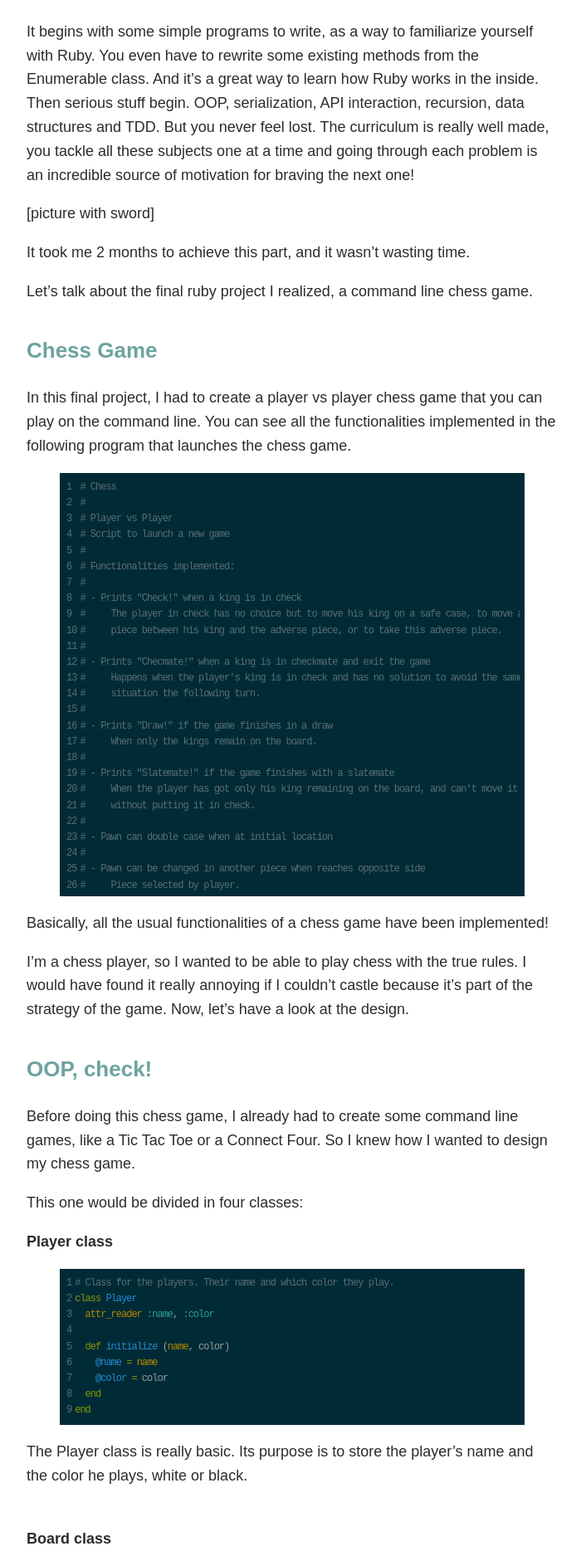
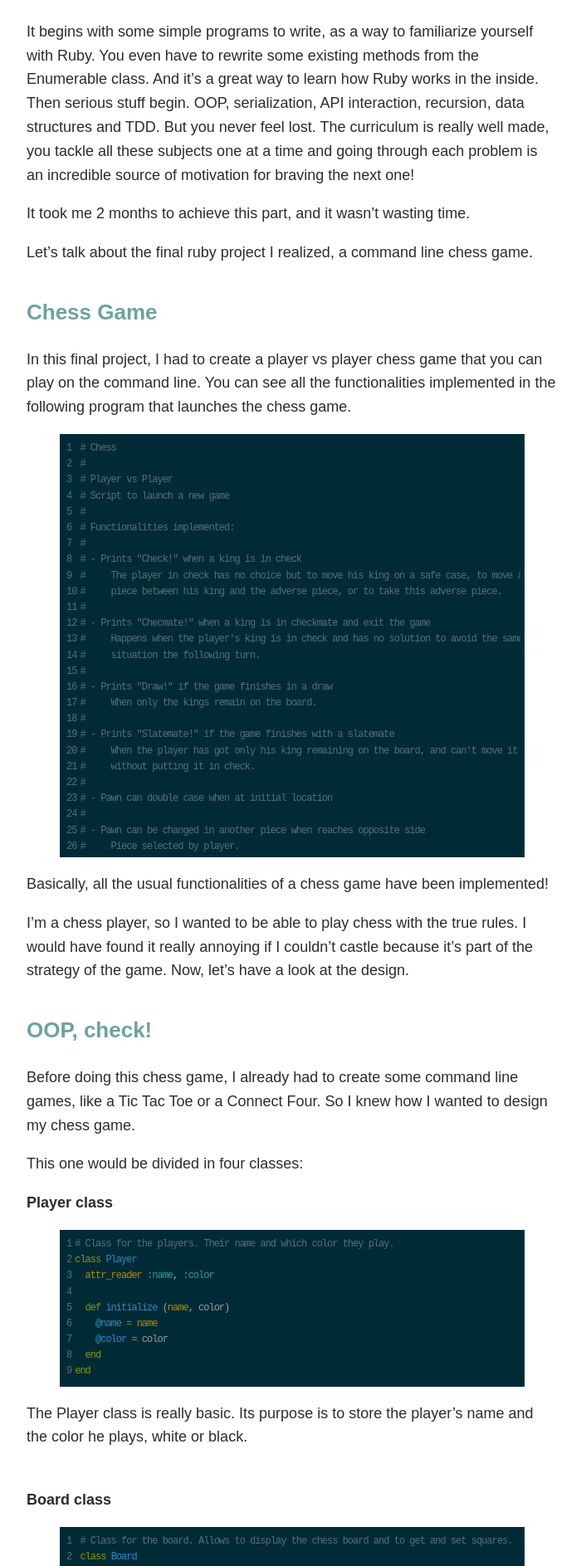
Before and after one commit to florianmainguy/florianmainguy.github.io, a Jekyll site: the page built from _posts/2015-10-23-journey-through-top-part-2.markdown, in a window 1280 px wide. Shown: the part 693-2580 px from the top of the page at 83% size, without its empty margins (288-988 px from the left). Built offline with Jekyll 4.4.1, drawn with Linux system fonts in a browser that asks for light colours.

Commit message:
New post - TOP part 2

```diff
--- a/_posts/2015-10-23-journey-through-top-part-2.markdown
+++ b/_posts/2015-10-23-journey-through-top-part-2.markdown
@@ -12,8 +12,6 @@
 
 It begins with some simple programs to write, as a way to familiarize yourself with Ruby. You even have to rewrite some existing methods from the Enumerable class. And it's a great way to learn how Ruby works in the inside.
 Then serious stuff begin. OOP, serialization, API interaction, recursion, data structures and TDD. But you never feel lost. The curriculum is really well made, you tackle all these subjects one at a time and going through each problem is an incredible source of motivation for braving the next one!
-
-[picture with sword]
 
 It took me 2 months to achieve this part, and it wasn't wasting time.
 
@@ -1330,8 +1328,6 @@
 
 Then it's joy. You've done it!
 
-[picture joy]
-
 This second part of The Odin Project wasn't a waste of time. I learned how to use Ruby, but more than that I learned how I should design my code. I learned how to use data structures and algorithms to make it more efficient. I learned how to test my code and the beauty of debugging. And I learned how important it is to keep a core clean, tidy and commented.
 
 Next part, Interaction with the real world: Rails !
```
